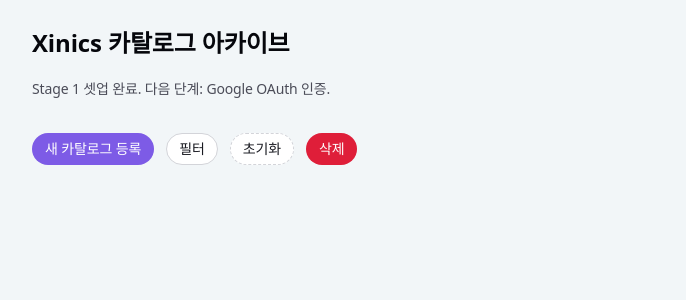
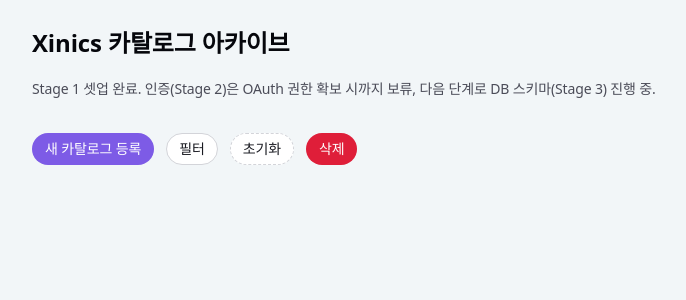
Before and after one commit to xinics-hyewonyu/xinics-catalog-design, a Next.js app: page / in a window 1280 px wide. Shown: the top 300 px of the page, without its empty margins (296-982 px from the left). Built offline with nearby package versions, Linux system fonts and the light colour scheme; a web font is replaced by a local one.

Commit message:
Update home page note after Stage 2 revert

```diff
--- a/app/page.tsx
+++ b/app/page.tsx
@@ -7,7 +7,8 @@ export default function Home() {
         Xinics 카탈로그 아카이브
       </h1>
       <p className="text-text-caption">
-        Stage 1 셋업 완료. 다음 단계: Google OAuth 인증.
+        Stage 1 셋업 완료. 인증(Stage 2)은 OAuth 권한 확보 시까지 보류, 다음
+        단계로 DB 스키마(Stage 3) 진행 중.
       </p>
       <div className="flex gap-sm pt-md">
         <Button variant="primary">새 카탈로그 등록</Button>
```
